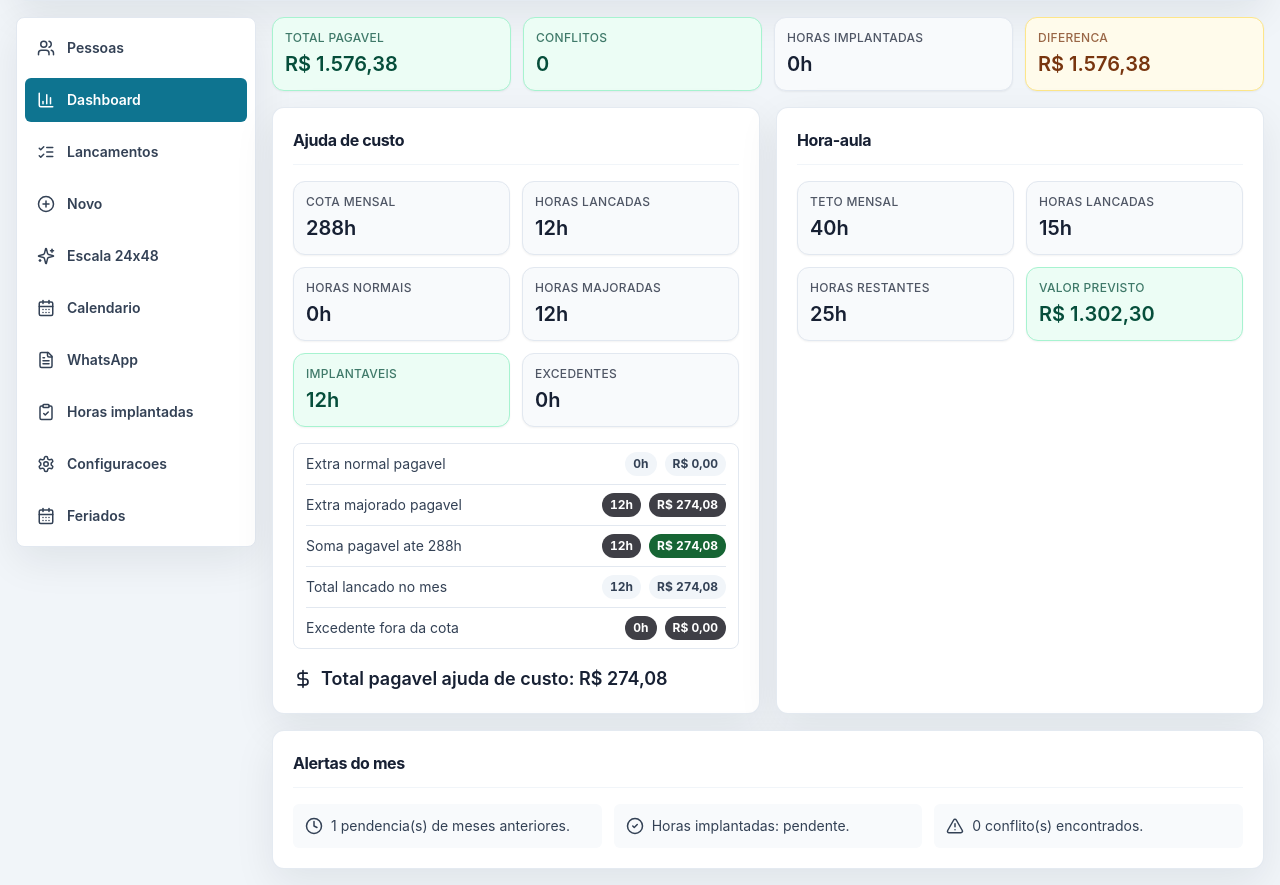
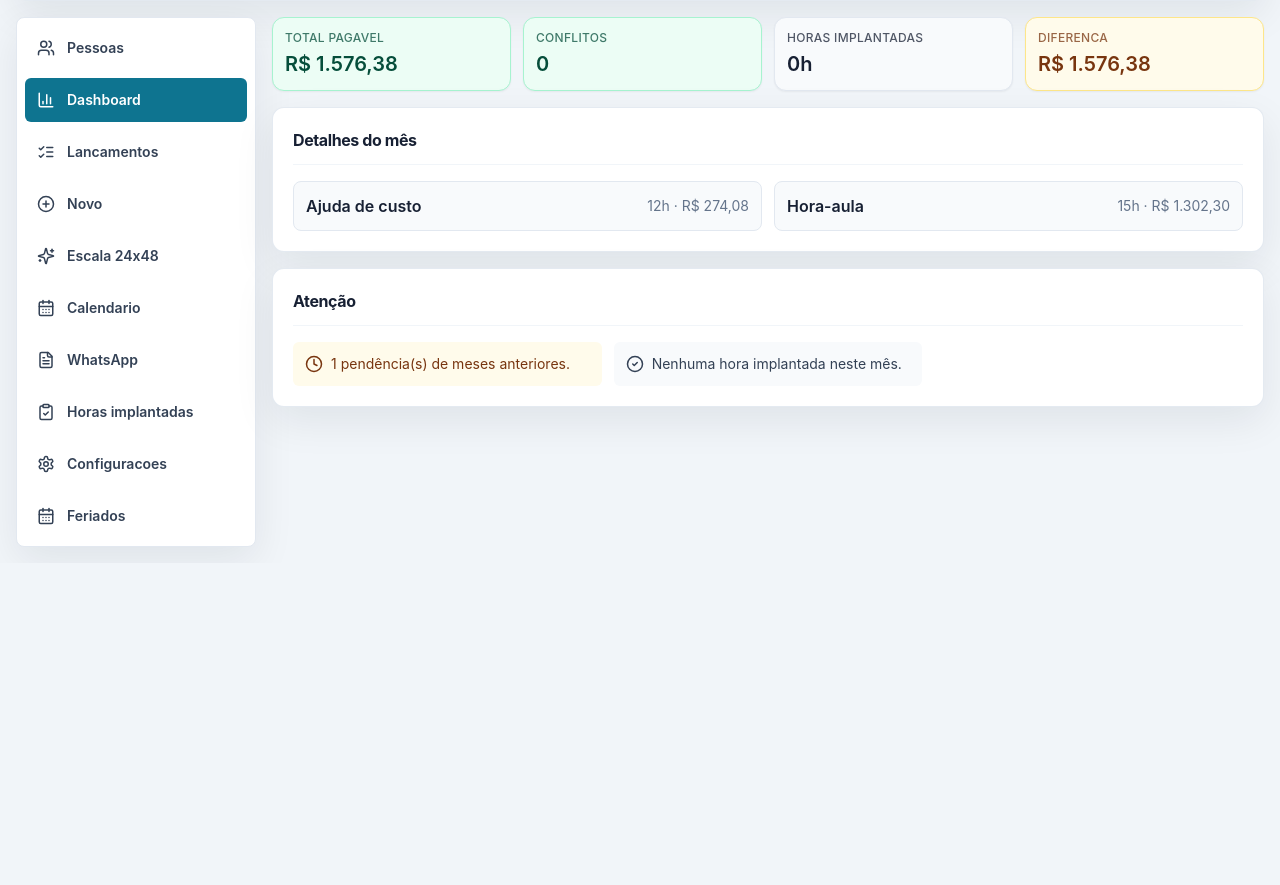
Before and after one commit to MG19-Coder/extra-calculator-cbmpb, a React (Vite) app: page / in a window 1280 px wide. Shown: the part 319-1204 px from the top of the page. After the commit the page ends 882 px from the top, so only its background shows below. Built offline with nearby package versions, Linux system fonts and the light colour scheme.

Commit message:
Simplify dashboard information density

```diff
--- a/src/pages/Dashboard.tsx
+++ b/src/pages/Dashboard.tsx
@@ -31,8 +31,12 @@ export function Dashboard({ state, totals }: { state: AppState; totals: MonthlyT
         <Stat label="Diferenca" value={formatCurrency(totals.diferenca.total)} tone={totals.diferenca.total === 0 ? "neutral" : "warn"} />
       </div>
 
-      <div className="grid gap-4 xl:grid-cols-2">
-        <Section title="Ajuda de custo">
+      <Section title="Detalhes do mês">
+        <div className="grid gap-3 xl:grid-cols-2">
+        <details className="group rounded-lg border border-slate-200 bg-slate-50 p-3">
+          <summary className="cursor-pointer list-none font-semibold text-ink marker:hidden">
+            <span className="flex items-center justify-between gap-3">Ajuda de custo <span className="text-sm font-normal text-slate-500">{totals.ajudaCusto.horasTotal}h · {formatCurrency(totals.ajudaCusto.valorImplantavel)}</span></span>
+          </summary>
           <div className="grid gap-3 sm:grid-cols-2">
             <Stat label="Cota mensal" value={`${state.valores.limiteMensalAjudaCusto}h`} />
             <Stat label="Horas lancadas" value={`${totals.ajudaCusto.horasTotal}h`} />
@@ -49,9 +53,12 @@ export function Dashboard({ state, totals }: { state: AppState; totals: MonthlyT
             <ValueLine label="Excedente fora da cota" hours={totals.ajudaCusto.horasExcedentes} value={totals.ajudaCusto.valorExcedente} tone="majorado" />
           </div>
           <p className="mt-4 flex items-center gap-2 text-lg font-semibold text-ink"><DollarSign size={20} /> Total pagavel ajuda de custo: {formatCurrency(totals.ajudaCusto.valorImplantavel)}</p>
-        </Section>
+        </details>
 
-        <Section title="Hora-aula">
+        <details className="group rounded-lg border border-slate-200 bg-slate-50 p-3">
+          <summary className="cursor-pointer list-none font-semibold text-ink marker:hidden">
+            <span className="flex items-center justify-between gap-3">Hora-aula <span className="text-sm font-normal text-slate-500">{totals.horaAula.horasTotal}h · {formatCurrency(totals.horaAula.valorTotal)}</span></span>
+          </summary>
           <div className="grid gap-3 sm:grid-cols-2">
             <Stat label="Teto mensal" value={`${state.valores.limiteMensalHoraAula}h`} />
             <Stat label="Horas lancadas" value={`${totals.horaAula.horasTotal}h`} tone={totals.horaAula.excedeuTeto ? "danger" : "neutral"} />
@@ -63,16 +70,19 @@ export function Dashboard({ state, totals }: { state: AppState; totals: MonthlyT
               <AlertTriangle size={18} /> Limite mensal de 40h de hora-aula ultrapassado.
             </p>
           )}
-        </Section>
-      </div>
-
-      <Section title="Alertas do mes">
-        <div className="grid gap-3 lg:grid-cols-3">
-          <p className="flex items-center gap-2 rounded-md bg-slate-50 p-3 text-sm text-slate-700"><Clock size={18} /> {totals.pendencias.length} pendencia(s) de meses anteriores.</p>
-          <p className="flex items-center gap-2 rounded-md bg-slate-50 p-3 text-sm text-slate-700"><CheckCircle2 size={18} /> Horas implantadas: {totals.implantadoHoras.total ? `${totals.implantadoHoras.total}h registradas` : "pendente"}.</p>
-          <p className="flex items-center gap-2 rounded-md bg-slate-50 p-3 text-sm text-slate-700"><AlertTriangle size={18} /> {totals.conflitos.length} conflito(s) encontrados.</p>
+        </details>
         </div>
       </Section>
+
+      {(totals.pendencias.length > 0 || totals.conflitos.length > 0 || totals.implantadoHoras.total === 0) && (
+        <Section title="Atenção">
+          <div className="grid gap-3 lg:grid-cols-3">
+            {totals.pendencias.length > 0 && <p className="flex items-center gap-2 rounded-md bg-amber-50 p-3 text-sm text-amber-900"><Clock size={18} /> {totals.pendencias.length} pendência(s) de meses anteriores.</p>}
+            {totals.implantadoHoras.total === 0 && <p className="flex items-center gap-2 rounded-md bg-slate-50 p-3 text-sm text-slate-700"><CheckCircle2 size={18} /> Nenhuma hora implantada neste mês.</p>}
+            {totals.conflitos.length > 0 && <p className="flex items-center gap-2 rounded-md bg-red-50 p-3 text-sm text-red-800"><AlertTriangle size={18} /> {totals.conflitos.length} conflito(s) encontrados.</p>}
+          </div>
+        </Section>
+      )}
     </div>
   );
 }
```
